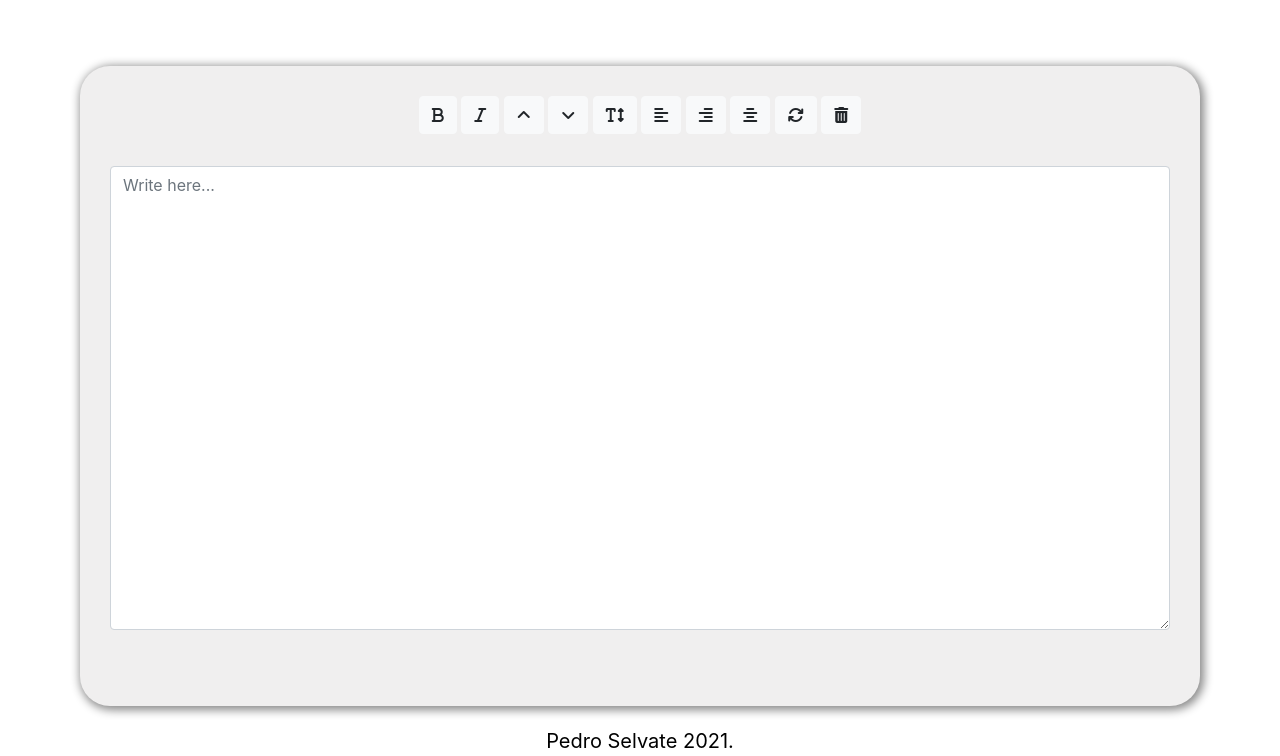
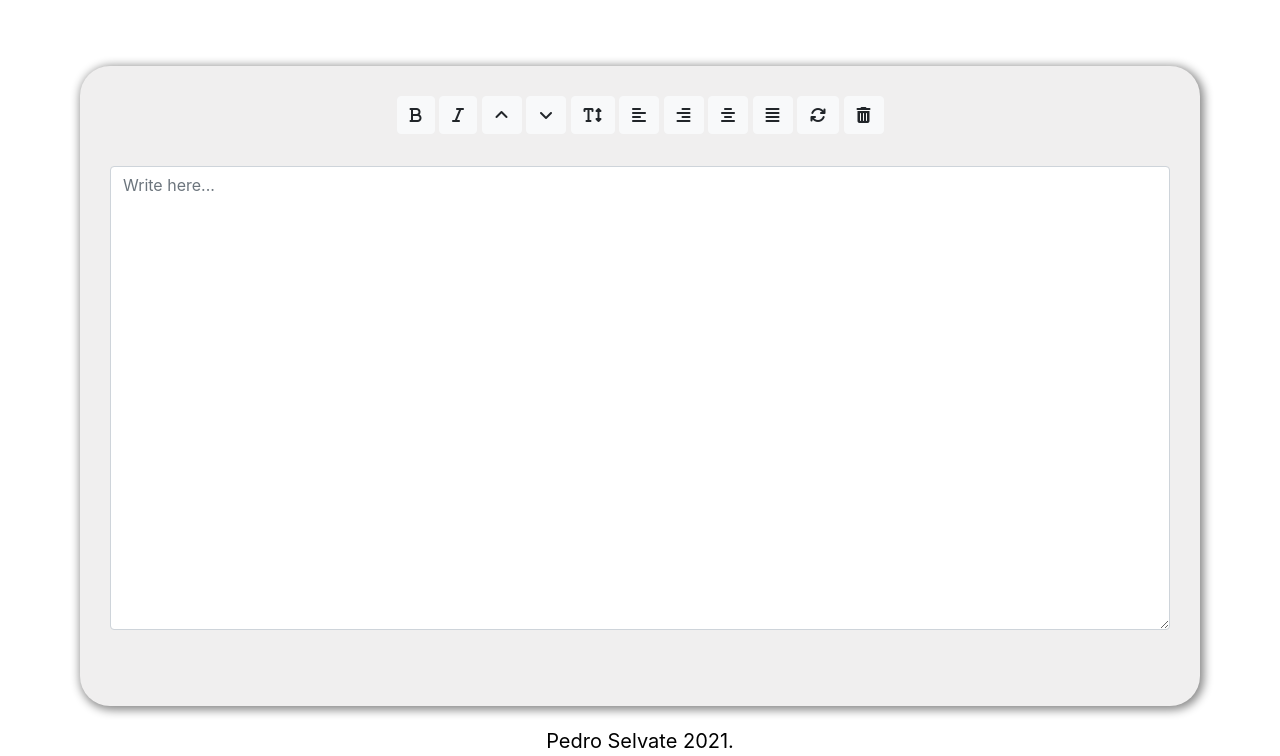
Before and after one commit to Pedro-Dev-SI/text-editor, a plain HTML site: page index.html in a window 1280 px wide. Shown: the part 120-876 px from the top of the page. Drawn offline with Linux system fonts and the light colour scheme.

Commit message:
adicionando o justify content

```diff
--- a/index.html
+++ b/index.html
@@ -41,6 +41,8 @@
 
                   <button type="button" class="btn btn-light" title="Center Align" onClick="alignCenter()"><i class="fa fa-align-center" aria-hidden="true"></i></button>
 
+                  <button type="button" class="btn btn-light" title="Justify Content" onClick="justifyText()"><i class="fa fa-align-justify" aria-hidden="true"></i></button>
+
                   <button type="button" class="btn btn-light" title="Reset text" onClick="resetStyle()"><i class="fa fa-refresh" aria-hidden="true"></i></button>
 
                   <button type="button" class="btn btn-light" title="Remove all text" onClick="removeAllText()"><i class="fa fa-trash" aria-hidden="true"></i></button>
--- a/src/main.js
+++ b/src/main.js
@@ -31,6 +31,10 @@ const alignCenter = () => {
    document.getElementById("text-area").style.textAlign = "center";
 }
 
+const justifyText = () => {
+   document.getElementById("text-area").style.textAlign = "justify";
+}
+
 const resetStyle = () => {
    document.getElementById("text-area").style.fontWeight = "normal";
    document.getElementById("text-area").style.fontStyle = "normal";
```
